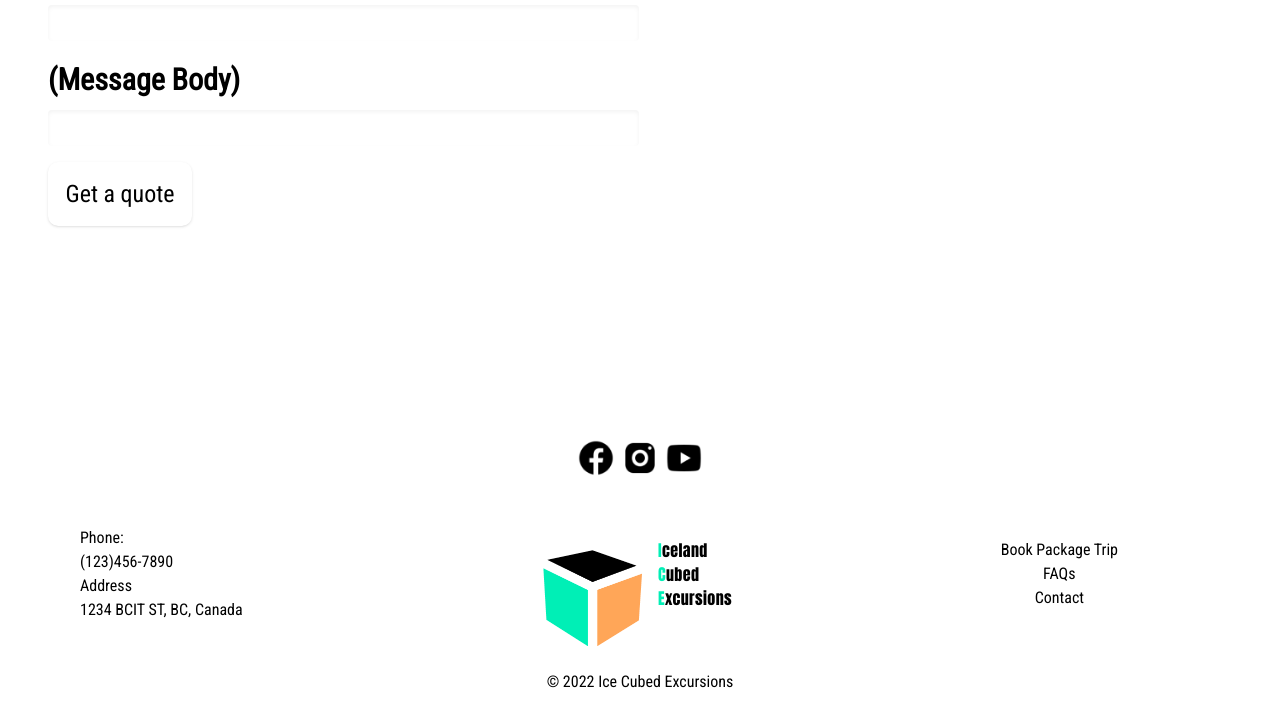
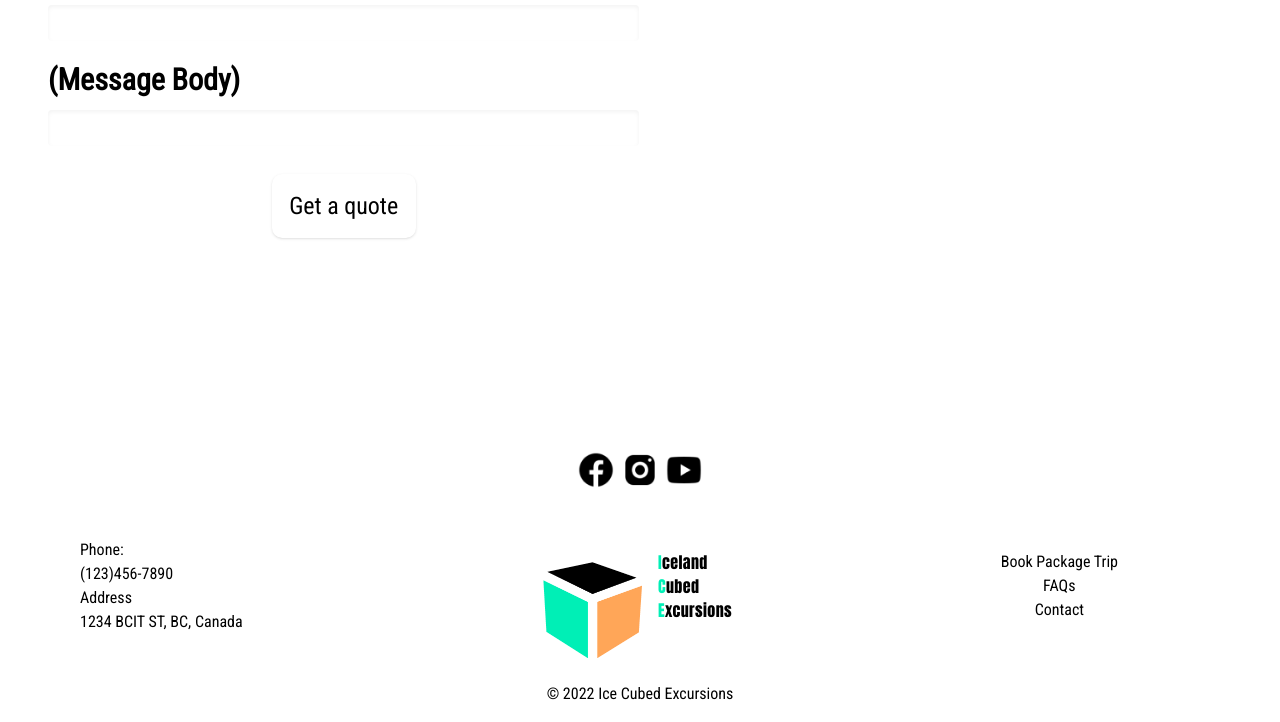
Before and after one commit to anitaalam/iceland-cubed-excursions, a website: page src/contact.html in a window 1280 px wide. Shown: the part 2135-2857 px from the top of the page. Drawn offline with nearby package versions, Linux system fonts and the light colour scheme; files that its build step writes are made by us from their sources.

Commit message:
button center align form
button align center following the form

```diff
--- a/src/contact.html
+++ b/src/contact.html
@@ -122,7 +122,9 @@
               <input class="shadow-inner border-none appearance-none border rounded w-full py-2 px-3 text-gray-700 leading-tight focus:outline-none focus:shadow-outline" id="message" type="textarea">
             </div>
           </form>
-          <button class="block shadow align-middle bg-white rounded-[10px] w-20 md:w-24 xl:w-36 bigscreen:w-44 h-6 md:h-14 xl:h-16 text-xs md:text-base xl:text-2xl bigscreen:text-[26px] mt-3">Get a quote</button>
+          <div class="w-4/5 flex justify-center">
+            <button class="self-center block pcontent-center shadow align-middle bg-white rounded-[10px] w-20 md:w-24 xl:w-36 bigscreen:w-44 h-6 md:h-14 xl:h-16 text-xs md:text-base xl:text-2xl bigscreen:text-[26px] mt-3">Get a quote</button>
+          </div>
         </div>
         <div class="col-span-2 py-4">
           <img class="h-1/4 mt-4" src="../images/packages1.png">
```
